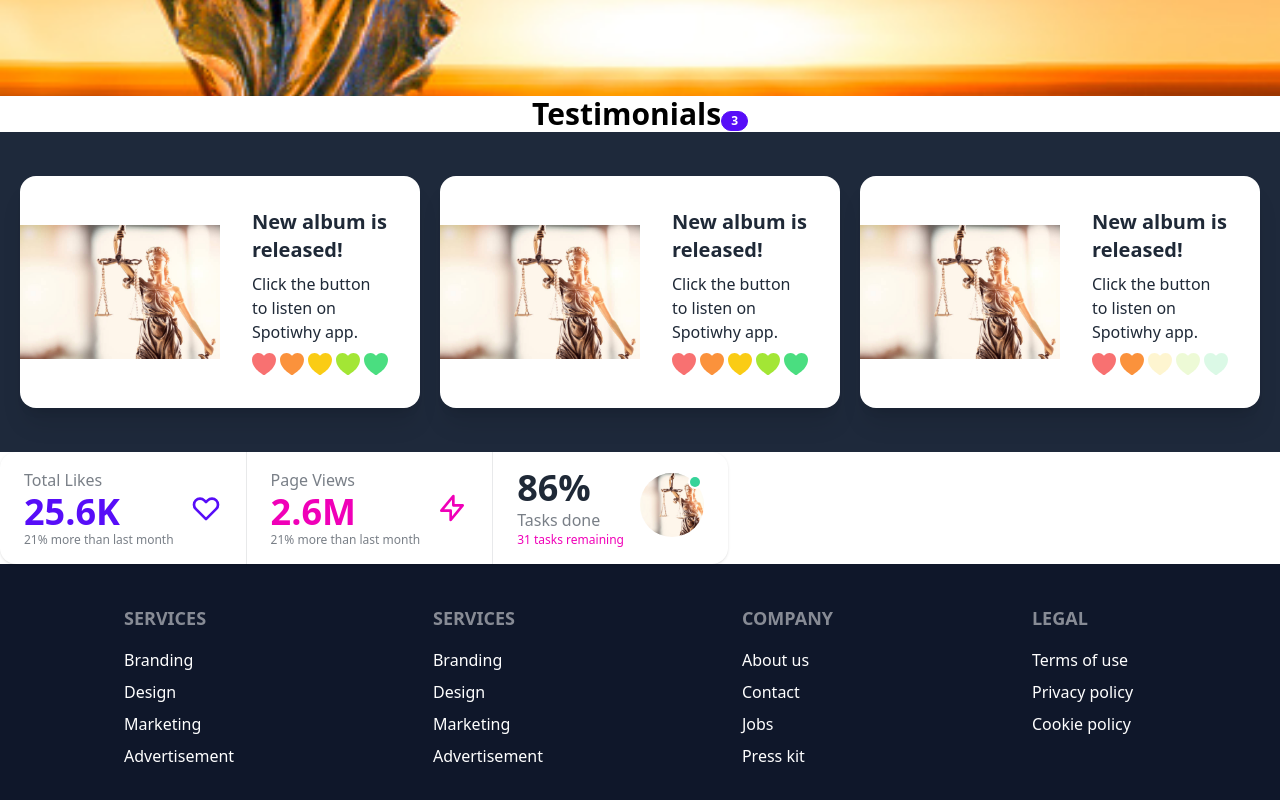
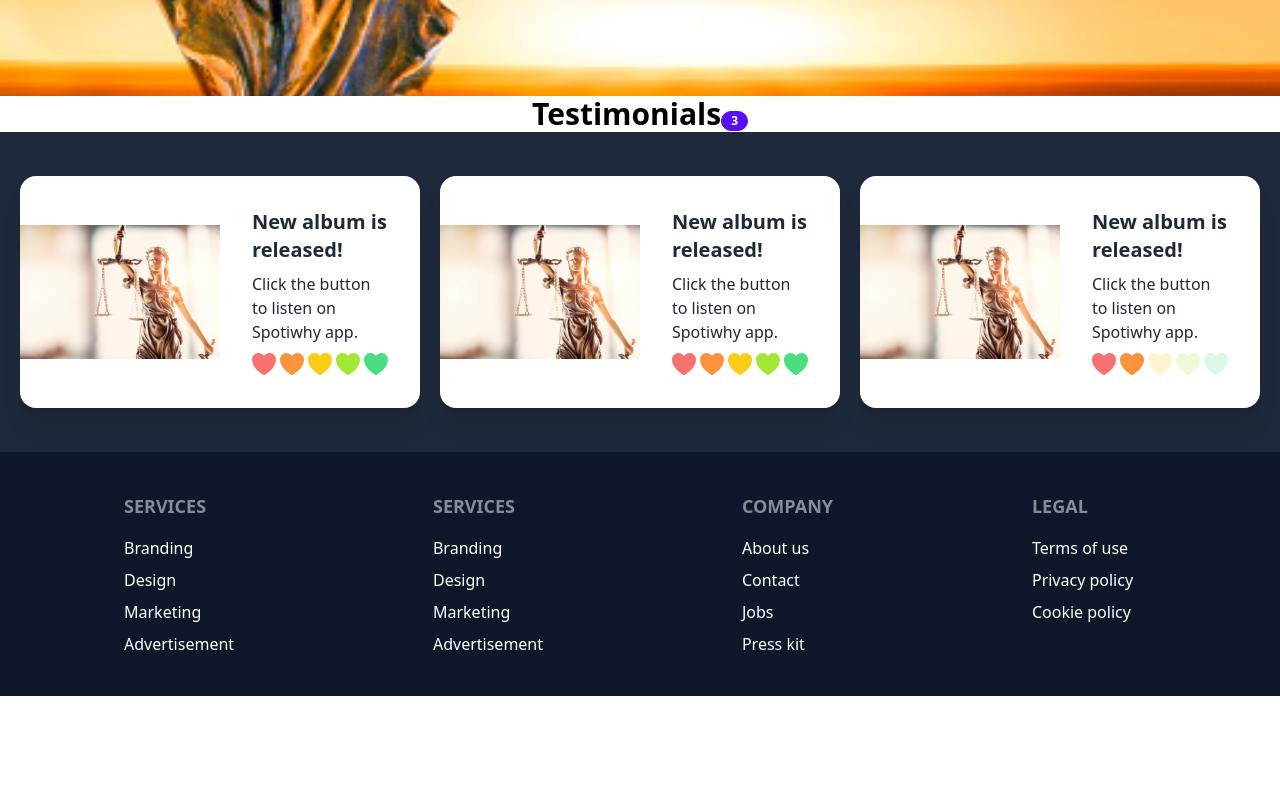
Before and after one commit to maitri-vv/justice-league, a Next.js app: page / in a window 1280 px wide. Shown: the part 800-1600 px from the top of the page. After the commit the page ends 1496 px from the top, so only its background shows below. Built offline with nearby package versions, Linux system fonts and the light colour scheme.

Commit message:
ok
Signed-off-by: maitri.vv <1032201087@tcetmumbai.in>

```diff
--- a/components/Navbar.js
+++ b/components/Navbar.js
@@ -1,7 +1,5 @@
 import Link from 'next/link'
 import React from 'react'
-
-
 const Navbar = () => {
   return (
     <div className="p-6 navbar bg-slate-900 text-neutral-content">
@@ -28,7 +26,18 @@
         </ul>
 
       </div>
+      <label className="swap swap-rotate">
 
+
+  <input type="checkbox" />
+
+
+  <svg className="swap-on fill-current w-10 h-10" xmlns="http://www.w3.org/2000/svg" viewBox="0 0 24 24"><path d="M5.64,17l-.71.71a1,1,0,0,0,0,1.41,1,1,0,0,0,1.41,0l.71-.71A1,1,0,0,0,5.64,17ZM5,12a1,1,0,0,0-1-1H3a1,1,0,0,0,0,2H4A1,1,0,0,0,5,12Zm7-7a1,1,0,0,0,1-1V3a1,1,0,0,0-2,0V4A1,1,0,0,0,12,5ZM5.64,7.05a1,1,0,0,0,.7.29,1,1,0,0,0,.71-.29,1,1,0,0,0,0-1.41l-.71-.71A1,1,0,0,0,4.93,6.34Zm12,.29a1,1,0,0,0,.7-.29l.71-.71a1,1,0,1,0-1.41-1.41L17,5.64a1,1,0,0,0,0,1.41A1,1,0,0,0,17.66,7.34ZM21,11H20a1,1,0,0,0,0,2h1a1,1,0,0,0,0-2Zm-9,8a1,1,0,0,0-1,1v1a1,1,0,0,0,2,0V20A1,1,0,0,0,12,19ZM18.36,17A1,1,0,0,0,17,18.36l.71.71a1,1,0,0,0,1.41,0,1,1,0,0,0,0-1.41ZM12,6.5A5.5,5.5,0,1,0,17.5,12,5.51,5.51,0,0,0,12,6.5Zm0,9A3.5,3.5,0,1,1,15.5,12,3.5,3.5,0,0,1,12,15.5Z"/></svg>
+
+
+  <svg className="swap-off fill-current w-10 h-10" xmlns="http://www.w3.org/2000/svg" viewBox="0 0 24 24"><path d="M21.64,13a1,1,0,0,0-1.05-.14,8.05,8.05,0,0,1-3.37.73A8.15,8.15,0,0,1,9.08,5.49a8.59,8.59,0,0,1,.25-2A1,1,0,0,0,8,2.36,10.14,10.14,0,1,0,22,14.05,1,1,0,0,0,21.64,13Zm-9.5,6.69A8.14,8.14,0,0,1,7.08,5.22v.27A10.15,10.15,0,0,0,17.22,15.63a9.79,9.79,0,0,0,2.1-.22A8.11,8.11,0,0,1,12.14,19.73Z"/></svg>
+
+</label>
     </div>
   )
 }
--- a/package.json
+++ b/package.json
@@ -14,7 +14,8 @@
     "next": "13.1.6",
     "react": "18.2.0",
     "react-dom": "18.2.0",
-    "split-type": "^0.3.3"
+    "split-type": "^0.3.3",
+    "theme-change": "^2.5.0"
   },
   "devDependencies": {
     "autoprefixer": "^10.4.13",
--- a/pages/Domainnews.js
+++ b/pages/Domainnews.js
@@ -6,12 +6,12 @@
       <h2 className="text-4xl text-black font-bold items-center text-center">
       Know Your Case
     </h2>
-      <div className="carousel w-full ">
+      <div className="carousel w-full data-theme='dark'">
   <div id="item1" className="carousel-item max-w-md p-4 space-x-4 rounded-box">
   <div className="card w-96 glass">
   <figure><img src="/images/img.jpg" alt="car!"/></figure>
   <div className="card-body">
-    <h2 className="card-title">Right to equality</h2>
+    <h2 className="card-title">War and Peace</h2>
     <p>  Lorem ipsum dolor sit amet, consectetur adipisicing elit, sed
       do eiusmod tempor incididunt ut labore et dolore magna aliqua.
       Ut enim ad minim veniam, quis nostrud exercitation ullamco
@@ -30,11 +30,11 @@
   </div>
   </div>
   </div>
-  <div id="item2" className="carousel-item max-w-md p-4 space-x-4 bg-neutral rounded-box">
+  <div id="item2" className="carousel-item max-w-md p-4 space-x-4 bg-violet-600 rounded-box">
   <div className="card w-96 glass">
   <figure><img src="/images/img.jpg" alt="car!"/></figure>
   <div className="card-body">
-    <h2 className="card-title">Right to equality</h2>
+    <h2 className="card-title">Terrorism</h2>
     <p>  Lorem ipsum dolor sit amet, consectetur adipisicing elit, sed
       do eiusmod tempor incididunt ut labore et dolore magna aliqua.
       Ut enim ad minim veniam, quis nostrud exercitation ullamco
@@ -57,7 +57,7 @@
   <div className="card w-96 glass">
   <figure><img src="/images/img.jpg" alt="car!"/></figure>
   <div className="card-body">
-    <h2 className="card-title">Right to equality</h2>
+    <h2 className="card-title">Military Spending</h2>
     <p>  Lorem ipsum dolor sit amet, consectetur adipisicing elit, sed
       do eiusmod tempor incididunt ut labore et dolore magna aliqua.
       Ut enim ad minim veniam, quis nostrud exercitation ullamco
@@ -80,7 +80,7 @@
   <div className="card w-96 glass">
   <figure><img src="/images/img.jpg" alt="car!"/></figure>
   <div className="card-body">
-    <h2 className="card-title">Right to equality</h2>
+    <h2 className="card-title">Nuclear Weapons</h2>
     <p>  Lorem ipsum dolor sit amet, consectetur adipisicing elit, sed
       do eiusmod tempor incididunt ut labore et dolore magna aliqua.
       Ut enim ad minim veniam, quis nostrud exercitation ullamco
@@ -103,7 +103,7 @@
   <div className="card w-96 glass">
   <figure><img src="/images/img.jpg" alt="car!"/></figure>
   <div className="card-body">
-    <h2 className="card-title">Right to equality</h2>
+    <h2 className="card-title">Homicides</h2>
     <p>  Lorem ipsum dolor sit amet, consectetur adipisicing elit, sed
       do eiusmod tempor incididunt ut labore et dolore magna aliqua.
       Ut enim ad minim veniam, quis nostrud exercitation ullamco
@@ -126,7 +126,7 @@
   <div className="card w-96 glass">
   <figure><img src="/images/img.jpg" alt="car!"/></figure>
   <div className="card-body">
-    <h2 className="card-title">Right to equality</h2>
+    <h2 className="card-title">Human Rights</h2>
     <p>  Lorem ipsum dolor sit amet, consectetur adipisicing elit, sed
       do eiusmod tempor incididunt ut labore et dolore magna aliqua.
       Ut enim ad minim veniam, quis nostrud exercitation ullamco
@@ -149,7 +149,30 @@
   <div className="card w-96 glass">
   <figure><img src="/images/img.jpg" alt="car!"/></figure>
   <div className="card-body">
-    <h2 className="card-title">Right to equality</h2>
+    <h2 className="card-title">Corruption</h2>
+    <p>  Lorem ipsum dolor sit amet, consectetur adipisicing elit, sed
+      do eiusmod tempor incididunt ut labore et dolore magna aliqua.
+      Ut enim ad minim veniam, quis nostrud exercitation ullamco
+      laboris nisi ut aliquip ex ea commodo consequat. Duis aute
+      irure dolor in reprehenderit in voluptate velit esse cillum
+      dolore eu fugiat nulla pariatur. Excepteur sint occaecat
+      cupidatat non proident, sunt in culpa qui officia deserunt
+      mollit anim id est laborum. Sed ut perspiciatis unde omnis
+      iste natus error sit voluptatem accusantium doloremque
+      laudantium, totam rem aperiam, eaque ipsa quae ab illo
+      inventore veritatis et quasi architecto beatae vitae dicta
+      sunt explicabo.</p>
+    <div className="card-actions justify-end">
+      <button className="btn btn-primary">Learn now!</button>
+    </div>
+  </div>
+  </div>
+  </div>
+  <div id="item8" className="carousel-item max-w-md p-4 space-x-4 bg-neutral rounded-box">
+  <div className="card w-96 glass">
+  <figure><img src="/images/img.jpg" alt="car!"/></figure>
+  <div className="card-body">
+    <h2 className="card-title">Violence Against & Rights for Children</h2>
     <p>  Lorem ipsum dolor sit amet, consectetur adipisicing elit, sed
       do eiusmod tempor incididunt ut labore et dolore magna aliqua.
       Ut enim ad minim veniam, quis nostrud exercitation ullamco
@@ -177,6 +200,7 @@
   <a href="#item5" className="btn btn-md btn-primary">5</a>
   <a href="#item6" className="btn btn-md">6</a>
   <a href="#item7" className="btn btn-md btn-primary">7</a>
+  <a href="#item8" className="btn btn-md">8</a>
 
 </div>
 <div className="hero min-h-screen" style={{ backgroundImage: `url("/images/img.jpg")` }}>
--- a/pages/index.js
+++ b/pages/index.js
@@ -50,40 +50,7 @@
       </div>
 
       <Testimonials />
-      <div className="stats shadow">
 
-  <div className="stat">
-    <div className="stat-figure text-primary">
-      <svg xmlns="http://www.w3.org/2000/svg" fill="none" viewBox="0 0 24 24" className="inline-block w-8 h-8 stroke-current"><path strokeLinecap="round" strokeLinejoin="round" strokeWidth="2" d="M4.318 6.318a4.5 4.5 0 000 6.364L12 20.364l7.682-7.682a4.5 4.5 0 00-6.364-6.364L12 7.636l-1.318-1.318a4.5 4.5 0 00-6.364 0z"></path></svg>
-    </div>
-    <div className="stat-title">Total Likes</div>
-    <div className="stat-value text-primary">25.6K</div>
-    <div className="stat-desc">21% more than last month</div>
-  </div>
-
-  <div className="stat">
-    <div className="stat-figure text-secondary">
-      <svg xmlns="http://www.w3.org/2000/svg" fill="none" viewBox="0 0 24 24" className="inline-block w-8 h-8 stroke-current"><path strokeLinecap="round" strokeLinejoin="round" strokeWidth="2" d="M13 10V3L4 14h7v7l9-11h-7z"></path></svg>
-    </div>
-    <div className="stat-title">Page Views</div>
-    <div className="stat-value text-secondary">2.6M</div>
-    <div className="stat-desc">21% more than last month</div>
-  </div>
-
-  <div className="stat">
-    <div className="stat-figure text-secondary">
-      <div className="avatar online">
-        <div className="w-16 rounded-full">
-          <img src="/images/img.jpg" />
-        </div>
-      </div>
-    </div>
-    <div className="stat-value">86%</div>
-    <div className="stat-title">Tasks done</div>
-    <div className="stat-desc text-secondary">31 tasks remaining</div>
-  </div>
-
-</div>
 
     </div>
 
--- a/tailwind.config.js
+++ b/tailwind.config.js
@@ -9,6 +9,17 @@
     "./src/**/*.{js,ts,jsx,tsx}",
   ],
   theme: {
+    daisyui: {
+      styled: true,
+      themes: ["light", "dark"],
+      base: true,
+      utils: true,
+      logs: true,
+      rtl: false,
+      prefix: "",
+      darkTheme: "dark",
+      default: "light"
+    },
     extend: {},
   },
   plugins: [require("daisyui")],
```
Also changed, not shown: 2 other files (tests, documents, lock files or other folders).
